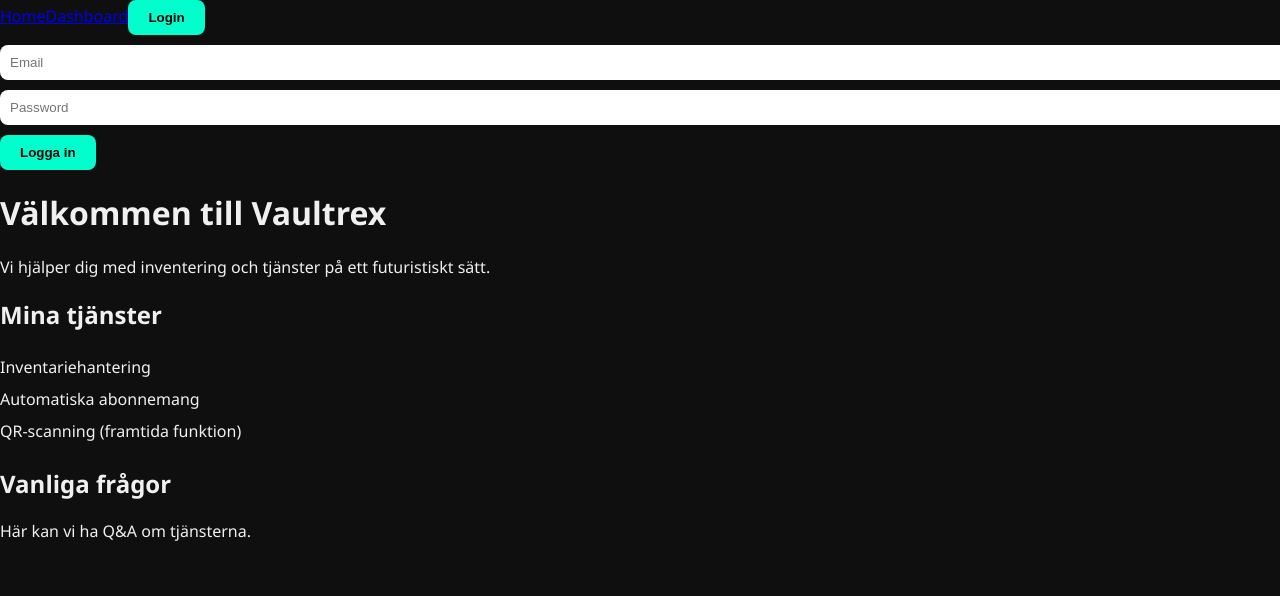
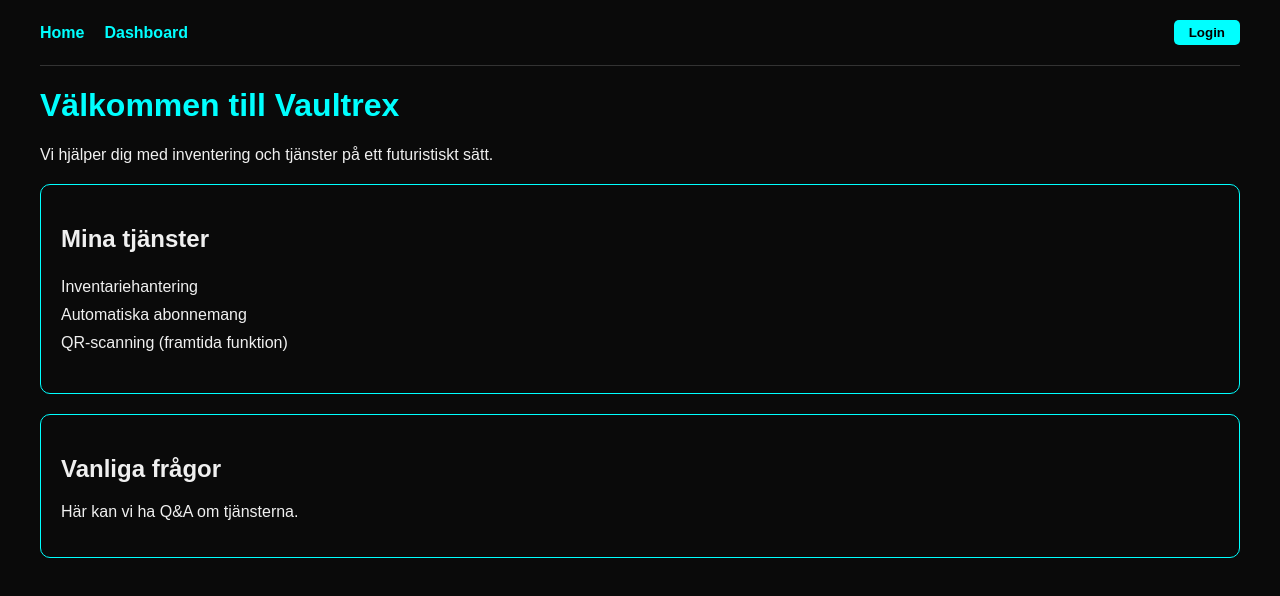
Before and after one commit to FooxxyyDev/vaultrex-frontend, a React (Vite) app: page / in a window 1280 px wide. Shown: the top 596 px of the page. Built offline with nearby package versions, Linux system fonts and the light colour scheme.

Commit message:
Update App.css

```diff
--- a/src/App.css
+++ b/src/App.css
@@ -1,42 +1,88 @@
 body {
-  font-family: 'Segoe UI', sans-serif;
-  background: #0f0f0f;
+  margin: 0;
+  font-family: "Arial", sans-serif;
+  background-color: #0a0a0a;
   color: #f0f0f0;
-  margin: 0;
-  padding: 0;
 }
 
-.login-container,
-.dashboard {
-  max-width: 400px;
-  margin: 50px auto;
-  padding: 30px;
-  background: #1a1a1a;
-  border-radius: 12px;
-  box-shadow: 0 0 20px #00ffcc;
+.app-container {
+  max-width: 1200px;
+  margin: 0 auto;
+  padding: 0 20px;
 }
 
-input {
-  display: block;
-  width: 100%;
-  margin: 10px 0;
-  padding: 10px;
-  border-radius: 8px;
-  border: none;
-  outline: none;
+.navbar {
+  display: flex;
+  gap: 20px;
+  padding: 20px 0;
+  border-bottom: 1px solid #333;
+  align-items: center;
 }
 
-button {
-  padding: 10px 20px;
-  background: #00ffcc;
-  border: none;
-  border-radius: 8px;
-  cursor: pointer;
+.navbar a {
+  color: #0ff;
+  text-decoration: none;
   font-weight: bold;
 }
 
-button:hover {
-  background: #00d9aa;
+.navbar button {
+  margin-left: auto;
+  padding: 5px 15px;
+  background-color: #0ff;
+  border: none;
+  color: #000;
+  font-weight: bold;
+  cursor: pointer;
+  border-radius: 5px;
+}
+
+.login-form {
+  display: none;
+  position: absolute;
+  top: 70px;
+  right: 20px;
+  background-color: #111;
+  padding: 20px;
+  border: 1px solid #0ff;
+  border-radius: 10px;
+  z-index: 1000;
+}
+
+.login-form.show {
+  display: block;
+}
+
+.login-form input {
+  display: block;
+  margin: 10px 0;
+  padding: 10px;
+  width: 200px;
+  border-radius: 5px;
+  border: 1px solid #0ff;
+  background-color: #000;
+  color: #0ff;
+}
+
+.login-form button {
+  background-color: #0ff;
+  color: #000;
+  font-weight: bold;
+  border: none;
+  padding: 10px;
+  width: 100%;
+  border-radius: 5px;
+  cursor: pointer;
+}
+
+.home h1, .dashboard h1 {
+  color: #0ff;
+}
+
+.services, .faq, .inventory {
+  margin-top: 20px;
+  padding: 20px;
+  border: 1px solid #0ff;
+  border-radius: 10px;
 }
 
 ul {
@@ -44,6 +90,6 @@
   padding: 0;
 }
 
-li {
+ul li {
   padding: 5px 0;
 }
```
